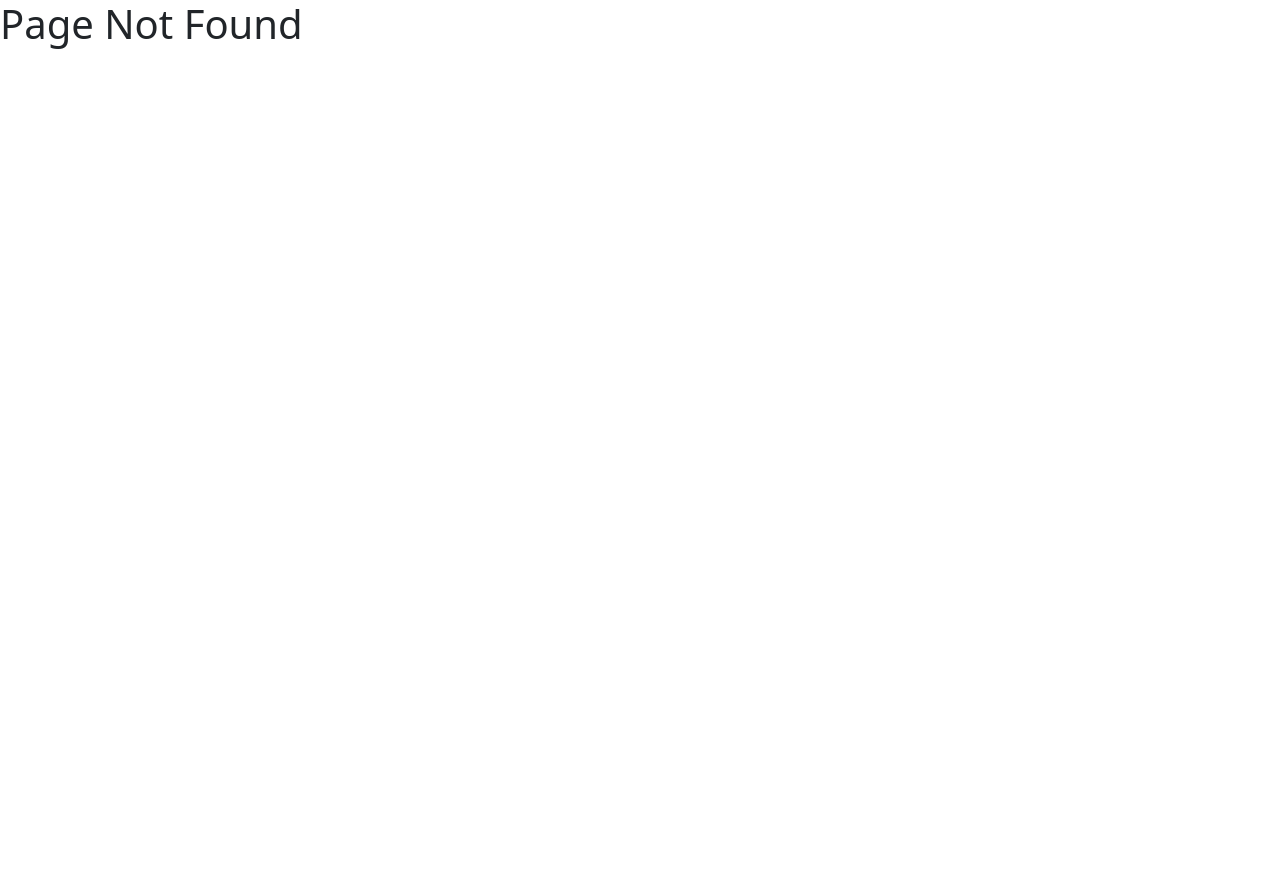
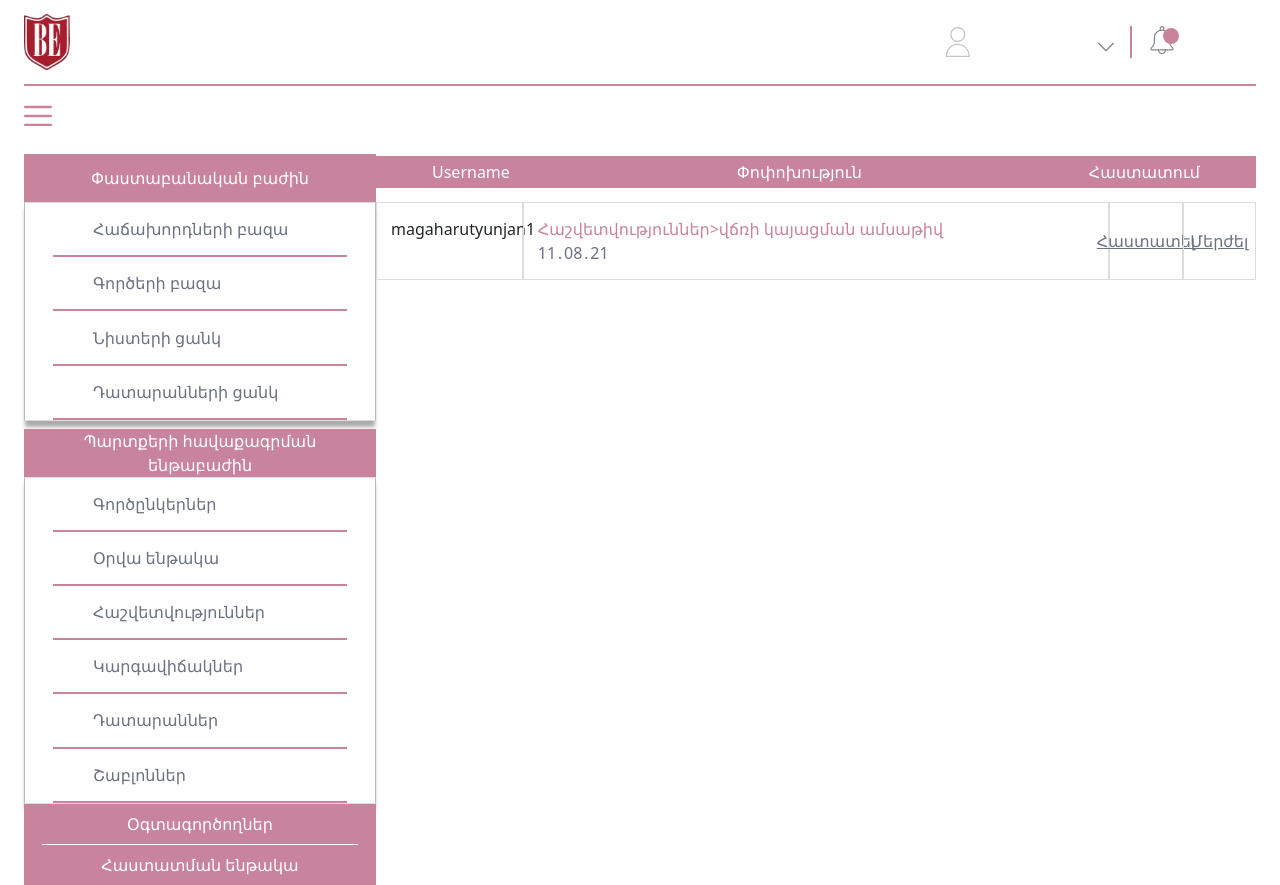
Before and after one commit to TigranKhudav/BeSafe-FrontEnd, a Vue app: page /admin/subject-to-approval in a window 1280 px wide. Before the commit this address had no page. Before the commit the page ends 800 px from the top, so only its background shows below. Built offline with nearby package versions, Linux system fonts and the light colour scheme.

Commit message:
added SubjectToApproval page and add open menu function

```diff
--- /dev/null
+++ b/src/components/Admin/SubjectToApproval.vue
@@ -0,0 +1,77 @@
+<template>
+  <common-main-page>
+    <div class="w-full container px-0 mt-6">
+      <div class="bg-pink-350 d-flex justify-content-between px-18 py-3">
+        <span class="text-white">Username</span>
+        <span class="text-white">Փոփոխություն</span>
+        <span class="text-white">Հաստատում</span>
+      </div>
+      <div class="mt-8">
+        <div class="row px-7" v-for="item in SubjectToApproval" :key="item.id">
+          <div class="col-2 bord p-8">
+            <span>{{ item.username }}</span>
+          </div>
+          <div class="col-8 bord p-8">
+            <div class="d-flex text-pink-350">
+              <span>{{ item.section }}</span>
+              >
+              <span>{{ item.column }}</span>
+            </div>
+            <div>
+              <span class="text-gray-500">{{ item.change }}</span>
+            </div>
+          </div>
+          <div
+            class="
+              col-1
+              bord
+              p-8
+              d-flex
+              justify-content-center
+              align-items-center
+            "
+          >
+            <span role="button" class="text-dec-underline text-gray-500"
+              >Հաստատել</span
+            >
+          </div>
+          <div
+            class="
+              col-1
+              bord
+              p-8
+              d-flex
+              justify-content-center
+              align-items-center
+            "
+          >
+            <span role="button" class="text-dec-underline text-gray-500"
+              >Մերժել</span
+            >
+          </div>
+        </div>
+      </div>
+    </div>
+  </common-main-page>
+</template>
+<script>
+import CommonMainPage from "@/common/CommonMainPage.vue";
+export default {
+  components: { CommonMainPage },
+  data() {
+    return {
+      SubjectToApproval: [
+        {
+          id: 1,
+          username: "magaharutyunjan1",
+          section: "Հաշվետվություններ",
+          column: "վճռի կայացման ամսաթիվ",
+          change: "11․08․21",
+        },
+      ],
+    };
+  },
+};
+</script>
+<style>
+</style>
--- a/src/components/Builder/BuilderMenu.vue
+++ b/src/components/Builder/BuilderMenu.vue
@@ -1,6 +1,8 @@
 <template>
-  <div class="w-full max-w-33 position-absolute">
-    <div class="w-full">
+  <!-- position-absolute -->
+  <div class="w-full max-w-33">
+    <transition name="fade">
+      <div v-if="$store.state.menu" class="w-full">
         <div v-if="role !== 'debts'">
           <router-link class="text-dec-none" :to="{ path: '/' }">
             <common-button class="h-17 mt-5">{{ lawyer.title }}</common-button>
@@ -46,9 +48,15 @@
           <div class="w-full px-10">
             <div class="h-1 bg-white"></div>
           </div>
+          <router-link
+            class="text-dec-none"
+            :to="{ name: 'SubjectToApproval' }"
+          >
             <common-button class="py-5"> Հաստատման ենթակա </common-button>
+          </router-link>
         </div>
       </div>
+    </transition>
   </div>
 </template>
 <script>
--- a/src/components/Debts/Reports/Reports.vue
+++ b/src/components/Debts/Reports/Reports.vue
@@ -1,11 +1,21 @@
 <template>
   <div>
-    <common-button
-      @click.native="$store.commit('addCaseModal', true)"
-      class="position-absolute top-22 right-34 w-full max-w-32 p-4"
-    >
-      Ներկայացվող հաշվետվություն
-    </common-button>
+    <label for="file">
+      <common-button
+        @click=""
+        class="position-absolute top-22 right-34 w-full max-w-32 p-4"
+      >
+        Ներկայացվող հաշվետվություն
+        <input
+          type="file"
+          id="file"
+          accept=".csv,application/vnd.ms-excel,.xlsx,.xls"
+          role="button"
+          class="opacity-0 w-0"
+          @change="uploadUpdateFile"
+        />
+      </common-button>
+    </label>
 
     <common-show
       @click.native="dropdown = !dropdown"
--- a/src/components/Debts/SubjectDay/SubjectDay.vue
+++ b/src/components/Debts/SubjectDay/SubjectDay.vue
@@ -26,7 +26,10 @@
     </transition>
 
     <transition name="fade">
-      <builder-info-modal v-if="$store.state.showInfo"></builder-info-modal>
+      <builder-info-modal
+        @close="showInfo = false"
+        v-if="showInfo"
+      ></builder-info-modal>
     </transition>
 
     <transition name="fade">
@@ -160,7 +163,7 @@ export default {
       this.$store.commit("fileModal", true);
     },
     getInfo(id) {
-      this.$store.commit("getInfoModal", true);
+      this.showInfo = true;
     },
     renderHead(item) {
       this.header = item;
--- a/src/router/index.js
+++ b/src/router/index.js
@@ -46,13 +46,11 @@ const router = new VueRouter({
           path: '',
           name: 'Lawyer',
           component: () => import('@/components/Lawyer/ClientsData.vue'),
-          meta: { authorize: 'lawyer' }
         },
         {
           path: 'dataofcase',
           name: 'DataOfCase',
           component: () => import('@/components/Lawyer/DataOfCase.vue'),
-          meta: { authorize: 'lawyer' }
         },
       ]
     },
@@ -64,20 +62,17 @@ const router = new VueRouter({
           path: '',
           name: 'Admin',
           component: () => import('@/components/Admin/AdminHome.vue'),
-          meta: { authorize: 'admin' }
         },
         {
           path: 'users',
           name: 'AdminUsers',
           component: () => import('@/components/Admin/AdminUsers.vue'),
-          meta: { authorize: 'admin' }
         },
         {
-          path: 'partners',
-          name: 'AdminPartners',
-          component: () => import('@/components/Debts/DebtsPartners.vue'),
-          meta: { authorize: 'admin' }
-        },
+          path: 'subject-to-approval',
+          name: 'SubjectToApproval',
+          component: () => import('@/components/Admin/SubjectToApproval.vue'),
+        }
       ]
     },
     {
@@ -88,13 +83,11 @@ const router = new VueRouter({
           path: '',
           name: 'Debts',
           component: () => import('@/components/Debts/DebtsHomeModal.vue'),
-          meta: { authorize: 'debts' }
         },
         {
           path: 'partners',
           name: 'Partners',
           component: () => import('@/components/Debts/DebtsPartners.vue'),
-          meta: { authorize: 'debts' }
         },
         {
           path: 'partners/1',
@@ -104,52 +97,44 @@ const router = new VueRouter({
           //   await store.dispatch('fetchData')
           //   next()
           // },
-          meta: { authorize: 'debts' },
           props: { selHead: store.getters.Acba }
         },
         {
           path: 'partners/:id',
           name: 'Patrner',
           component: () => import('@/components/Debts/BuilderDebts/BuilderPartnerTable.vue'),
-          meta: { authorize: 'debts' },
           props: getHead
         },
         {
           path: 'subjectday',
           name: 'SubjectDay',
           component: () => import('@/components/Debts/SubjectDay/SubjectDay.vue'),
-          meta: { authorize: 'debts' },
           props: { selHead: store.getters.Acba }
         },
         {
           path: 'archive',
           name: 'Archive',
           component: () => import('@/components/Debts/SubjectDay/Archive.vue'),
-          meta: { authorize: 'debts' }
         },
         {
           path: 'reports',
           name: 'Reports',
           component: () => import('@/components/Debts/Reports/Reports.vue'),
-          meta: { authorize: 'debts' }
         },
         {
           path: 'statuses',
           name: 'Statuses',
           component: () => import('@/components/Debts/DebtsStatuses.vue'),
-          meta: { authorize: 'debts' }
         },
         {
           path: 'listofcourts',
           name: 'ListOfCourts',
           component: () => import('@/components/Lawyer/ListOfCourts.vue'),
-          meta: { authorize: 'debts' }
         },
         {
           path: 'templates',
           name: 'Templates',
           component: () => import('@/components/Debts/DebtsTemplates.vue'),
-          meta: { authorize: 'debts' }
         },
       ]
     },
--- a/src/store/index.js
+++ b/src/store/index.js
@@ -20,7 +20,7 @@ export default new Vuex.Store({
     user,
   },
   state: {
-    componentNumber: 0,
+    menu: true,
     showHistory: false,
     showSendEmail: false,
     showRepaymentSchedule: false,
@@ -29,9 +29,6 @@ export default new Vuex.Store({
     },
   },
   mutations: {
-    setComponent(state, id) {
-      state.componentNumber = id
-    },
     historyModal(state, value) {
       state.showHistory = value
     },
@@ -95,5 +92,6 @@ export default new Vuex.Store({
   },
   getters: {
     NewPartner: state => [...state.Acba],
+    menu: state => state.menu,
   }
 })
--- a/src/store/modules/user.js
+++ b/src/store/modules/user.js
@@ -3,7 +3,7 @@ export default {
         userData: {
             username: "",
             perm: [],
-            role: "two",
+            role: "admin",
         }
     },
     mutations: {
--- a/src/views/Home.vue
+++ b/src/views/Home.vue
@@ -4,9 +4,10 @@
     <div
       class="bg-9 w-12 h-12 bg-no-repeat bg-contain my-9"
       role="button"
+      @click="$store.state.menu = !$store.state.menu"
     ></div>
     <div class="w-full h-83">
-      <router-view :role="role" :Partners="Partners"></router-view>
+      <router-view :Partners="Partners"></router-view>
     </div>
   </div>
 </template>
```
Also changed, not shown: src/views/Profile.vue (deleted, +0 -87 lines). Lines whose indentation alone changed are shown as unchanged.
